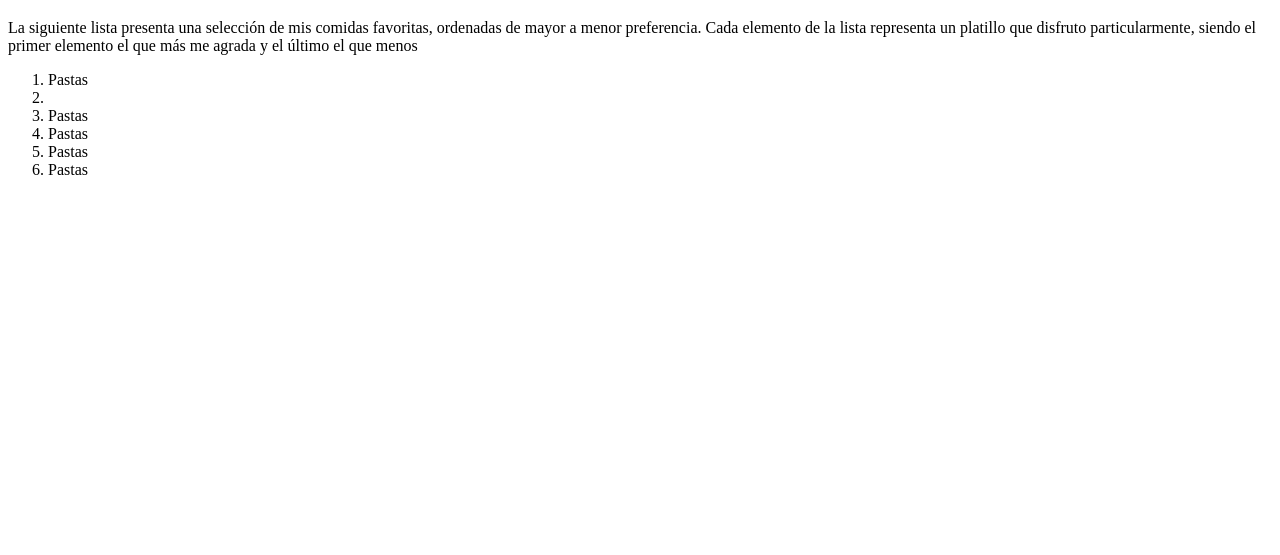
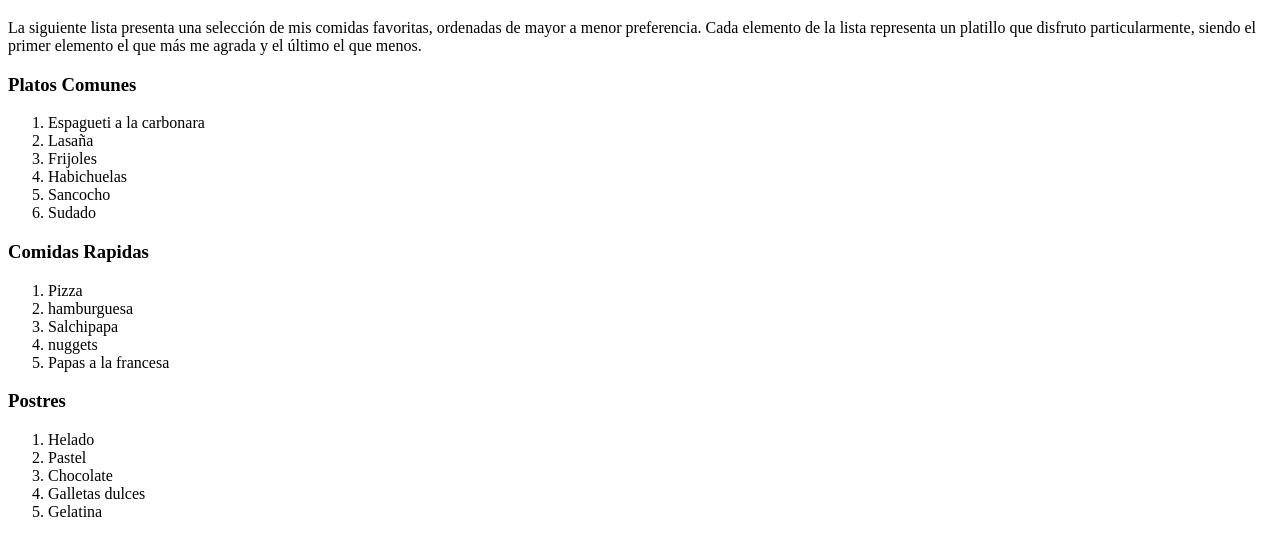
Before and after one commit to PhilipUQ/Mis-Comidas-Favoritas, a plain HTML site: page index.html in a window 1280 px wide. Shown: the part 61-616 px from the top of the page. Drawn offline with Linux system fonts and the light colour scheme.

Commit message:
se agregó nuevos items a la lista

```diff
--- a/index.html
+++ b/index.html
@@ -11,17 +11,39 @@
         <h1>Mis Comidas Favoritas</h1>
 
         <p>
-            La siguiente lista presenta una selección de mis comidas favoritas, ordenadas de mayor a menor preferencia. Cada elemento de la lista representa un platillo que disfruto particularmente, siendo el primer elemento el que más me agrada y el último el que menos
+            La siguiente lista presenta una selección de mis comidas favoritas, ordenadas de mayor a menor preferencia. Cada elemento de la lista representa un platillo que disfruto particularmente, siendo el primer elemento el que más me agrada y el último el que menos.
         </p>
 
+        <h3>Platos Comunes</h3>
         <ol>
-            <li>Pastas</li>
-            <li></li>
-            <li>Pastas</li>
-            <li>Pastas</li>
-            <li>Pastas</li>
-            <li>Pastas</li>
+            <li>Espagueti a la carbonara</li>
+            <li>Lasaña</li>
+            <li>Frijoles</li>
+            <li>Habichuelas</li>
+            <li>Sancocho</li>
+            <li>Sudado</li>
         </ol>
+
+        <h3>Comidas Rapidas</h3>
+        <ol>
+            <li>Pizza</li>
+            <li>hamburguesa</li>
+            <li>Salchipapa</li>
+            <li>nuggets</li>
+            <li>Papas a la francesa</li>
+
+        </ol>
+
+        <h3>Postres</h3>
+        <ol>
+            <li>Helado</li>
+            <li>Pastel</li>
+            <li>Chocolate</li>
+            <li>Galletas dulces</li>
+            <li>Gelatina</li>
+        </ol>
+
+
 
 
     </Div>
```
